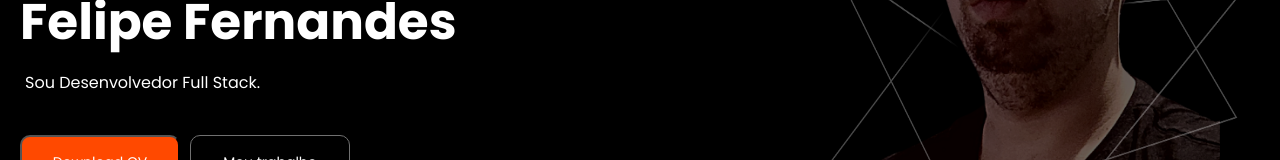
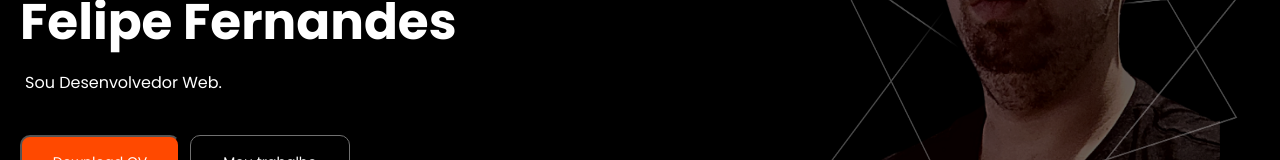
Before and after one commit to ffernandescs/meuportifolio2022, a React (Create React App) app: page / in a window 1280 px wide. Shown: the part 378-538 px from the top of the page. Built offline with nearby package versions, Linux system fonts and the light colour scheme.

Commit message:
Update App.js

```diff
--- a/src/App.js
+++ b/src/App.js
@@ -175,7 +175,7 @@ useEffect(() => {
               transition={{duration : 2, type: 'spring'}}
               className="texHome">
               <h1 className='nameDev'>Olá, eu sou o Felipe Fernandes</h1>
-              <p className='nameProfessional'>Sou Desenvolvedor Full Stack.</p>
+              <p className='nameProfessional'>Sou Desenvolvedor Web.</p>
               <div className="btnHome">
                 <a className='buttonHome' href="https://drive.google.com/file/d/1mSShXzYGRbRx8qJiS2ComooY_MZTelt5/view?usp=sharing" target="blank_">
                   <button className='btnOne'>Download CV</button>
```
